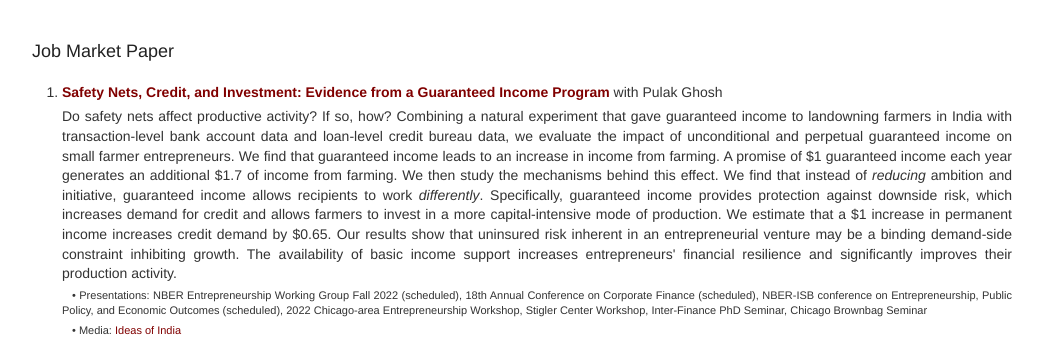
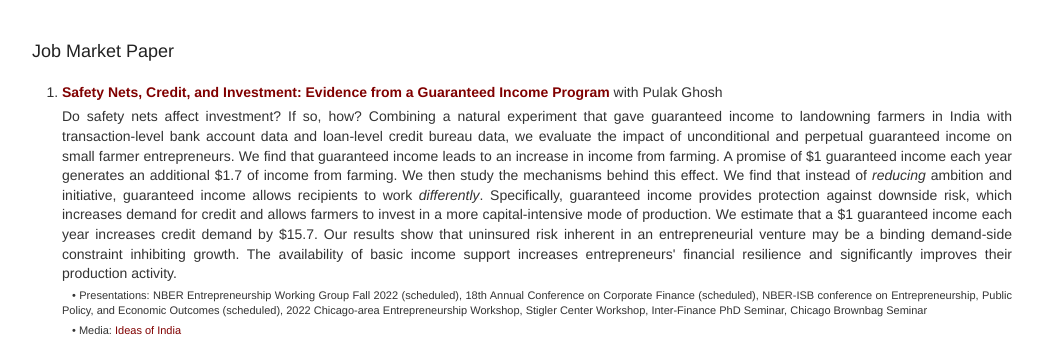
Before and after one commit to nishvats/nishvats.github.io, a Jekyll site: the page built from research.html, in a window 1280 px wide. Shown: the part 139-476 px from the top of the page, without its empty margins (118-1161 px from the left). Built offline with Jekyll 4.4.1, drawn with Linux system fonts in a browser that asks for light colours.

Commit message:
Update research.html

```diff
--- a/research.html
+++ b/research.html
@@ -6,7 +6,7 @@
   <ol>
 
     <li> <b><a href="/Documents/paper_jmp_nish.pdf">Safety Nets, Credit, and Investment: Evidence from a Guaranteed Income Program</a></b> with Pulak Ghosh </li>
-    <p align="justify"> Do safety nets affect productive activity? If so, how? Combining a natural experiment that gave guaranteed income to landowning farmers in India with transaction-level bank account data and loan-level credit bureau data, we evaluate the impact of unconditional and perpetual guaranteed income on small farmer entrepreneurs. We find that guaranteed income leads to an increase in income from farming. A promise of $1 guaranteed income each year generates an additional $1.7 of income from farming. We then study the mechanisms behind this effect. We find that instead of <em>reducing</em> ambition and initiative, guaranteed income allows recipients to work <em>differently</em>. Specifically, guaranteed income provides protection against downside risk, which increases demand for credit and allows farmers to invest in a more capital-intensive mode of production. We estimate that a $1 increase in permanent income increases credit demand by $0.65. Our results show that uninsured risk inherent in an entrepreneurial venture may be a binding demand-side constraint inhibiting growth. The availability of basic income support increases entrepreneurs' financial resilience and significantly improves their production activity. </p>
+    <p align="justify"> Do safety nets affect investment? If so, how? Combining a natural experiment that gave guaranteed income to landowning farmers in India with transaction-level bank account data and loan-level credit bureau data, we evaluate the impact of unconditional and perpetual guaranteed income on small farmer entrepreneurs. We find that guaranteed income leads to an increase in income from farming. A promise of $1 guaranteed income each year generates an additional $1.7 of income from farming. We then study the mechanisms behind this effect. We find that instead of <em>reducing</em> ambition and initiative, guaranteed income allows recipients to work <em>differently</em>. Specifically, guaranteed income provides protection against downside risk, which increases demand for credit and allows farmers to invest in a more capital-intensive mode of production. We estimate that a $1 guaranteed income each year increases credit demand by $15.7. Our results show that uninsured risk inherent in an entrepreneurial venture may be a binding demand-side constraint inhibiting growth. The availability of basic income support increases entrepreneurs' financial resilience and significantly improves their production activity. </p>
     <p style="text-indent:10px;font-size:11px" align="justify">• Presentations: NBER Entrepreneurship Working Group Fall 2022 (scheduled), 18th Annual Conference on Corporate Finance (scheduled), NBER-ISB conference on Entrepreneurship, Public Policy, and Economic Outcomes (scheduled), 2022 Chicago-area Entrepreneurship Workshop, Stigler Center Workshop, Inter-Finance PhD Seminar, Chicago Brownbag Seminar </p>
     <p style="text-indent:10px;font-size:11px" align="justify">• Media: <a href="https://www.discoursemagazine.com/economics/2022/09/15/ideas-of-india-the-impact-of-income-guarantee-on-farm-incomes-in-india/">Ideas of India</a> </p>
 
```
